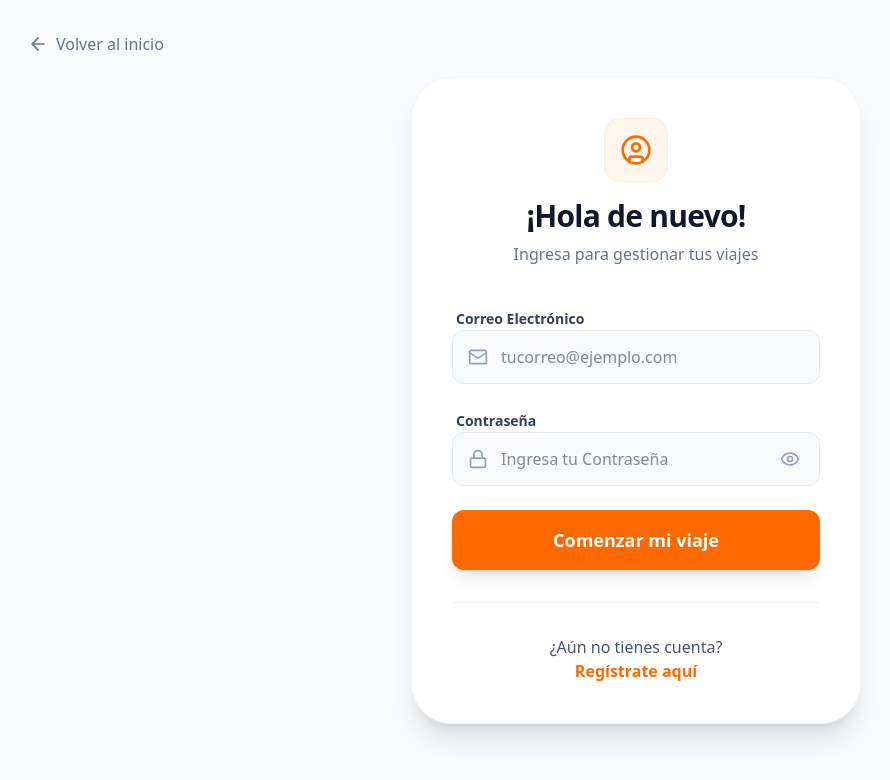
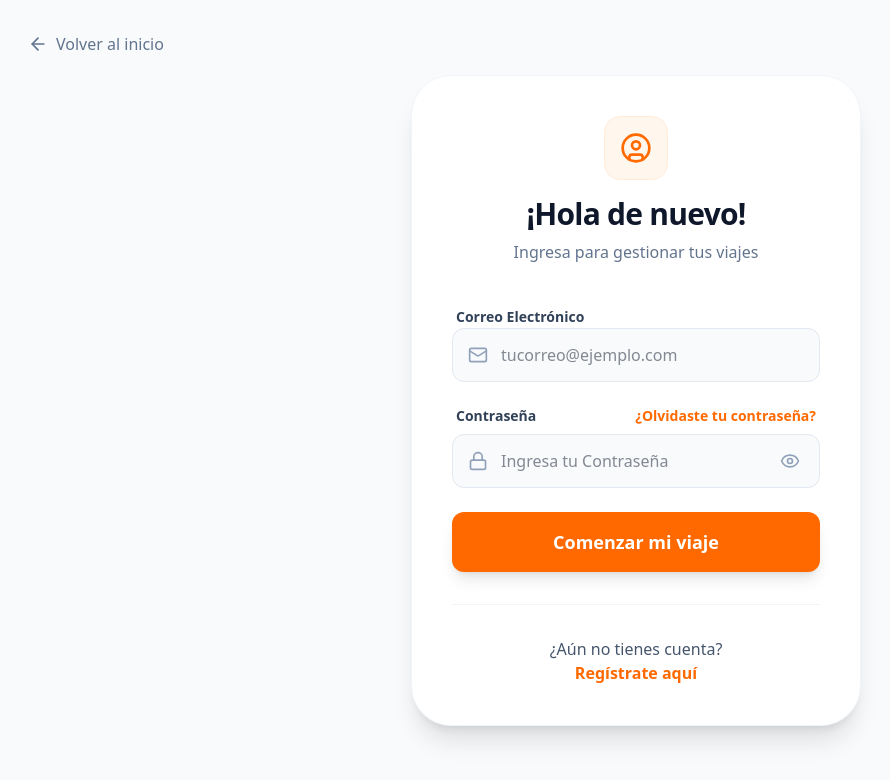
Before and after one commit to josemelas/NextStop, a Next.js app in the folder frontend/: page /cliente/login in a window 1280 px wide. Shown: the top 780 px of the page, without its empty margins (4-894 px from the left). Built offline with nearby package versions, Linux system fonts and the light colour scheme.

Commit message:
login validado

```diff
--- a/frontend/app/cliente/login/page.tsx
+++ b/frontend/app/cliente/login/page.tsx
@@ -6,7 +6,7 @@ import Link from 'next/link';
 import { useRouter } from 'next/navigation';
 import { authService } from '@/lib/authService';
 
-export default function ClientLogin() {
+export default function ClientLoginPage() {
   const [email, setEmail] = useState('');
   const [password, setPassword] = useState('');
   const [showPassword, setShowPassword] = useState(false);
@@ -20,18 +20,15 @@ export default function ClientLogin() {
     setIsLoading(true);
 
     try {
-      // 1. Modificación: Pasamos "cliente" como tercer argumento para el backend de Brian
       const { ok, data } = await authService.login(email, password, "cliente");
 
       if (ok) {
         console.log("Datos recibidos del backend:", data.usuario);
 
-        // 2. Guardamos token, datos y la etiqueta del portal para el Guard de seguridad
         localStorage.setItem('user_token', data.token.access);
         localStorage.setItem('user_data', JSON.stringify(data.usuario));
         localStorage.setItem('user_portal', "cliente");
 
-        // Redirección al Dashboard Principal
         router.push('/cliente/menupr');
       } else {
         setError(data.error || "Credenciales incorrectas");
@@ -84,7 +81,12 @@ export default function ClientLogin() {
             </div>
 
             <div className="space-y-2">
-              <label className="text-sm font-semibold text-slate-700 ml-1">Contraseña</label>
+              <div className="flex items-center justify-between px-1">
+                <label className="text-sm font-semibold text-slate-700">Contraseña</label>
+                <Link href="/recuperar-password" className="text-sm font-bold text-orange-500 hover:underline">
+                  ¿Olvidaste tu contraseña?
+                </Link>
+              </div>
               <div className="relative">
                 <Lock className="absolute left-4 top-1/2 -translate-y-1/2 w-5 h-5 text-slate-400" />
                 <input
--- a/frontend/app/proveedor/login/page.tsx
+++ b/frontend/app/proveedor/login/page.tsx
@@ -5,7 +5,7 @@ import { Building2, ArrowLeft, Lock, Mail, AlertCircle, Eye, EyeOff, Loader2 } f
 import Link from 'next/link';
 import { useRouter } from 'next/navigation';
 
-export default function ProviderLogin() {
+export default function ProviderLoginPage() {
   const [email, setEmail] = useState('');
   const [password, setPassword] = useState('');
   const [showPassword, setShowPassword] = useState(false);
@@ -95,8 +95,12 @@ export default function ProviderLogin() {
             </div>
 
             <div className="space-y-2">
-              {/* Etiqueta de contraseña sin el link de olvidar clave */}
-              <label className="text-sm font-semibold text-slate-700 px-1">Contraseña</label>
+              <div className="flex items-center justify-between px-1">
+                <label className="text-sm font-semibold text-slate-700">Contraseña</label>
+                <Link href="/recuperar-password" className="text-sm font-bold text-stop-navy hover:underline">
+                  ¿Olvidaste tu contraseña?
+                </Link>
+              </div>
               <div className="relative">
                 <Lock className="absolute left-4 top-1/2 -translate-y-1/2 w-5 h-5 text-slate-400" />
                 <input
```
